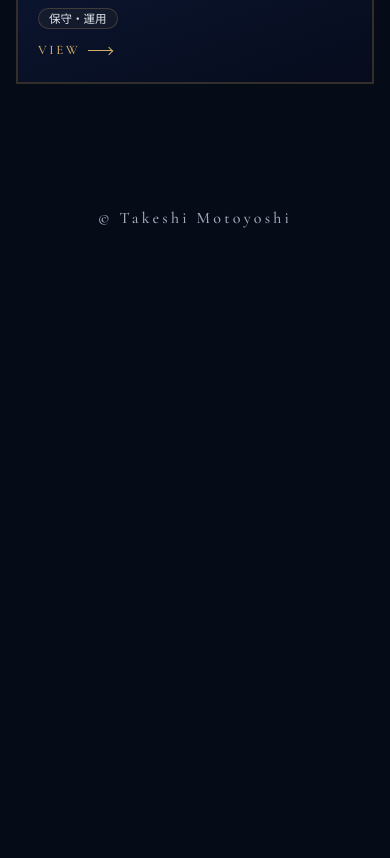
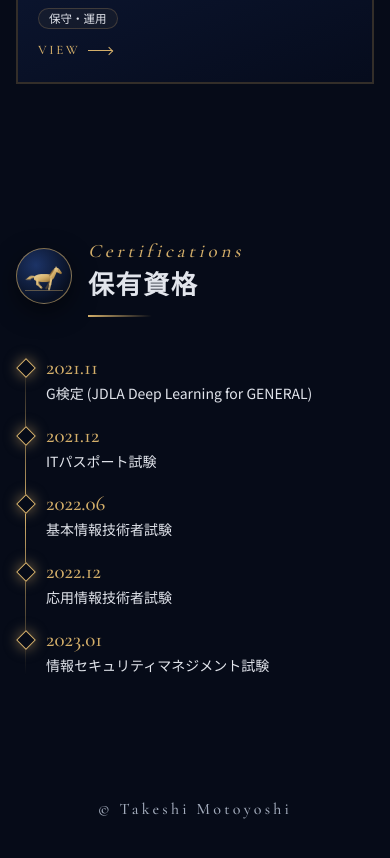
Before and after one commit to tmdressage/Portfolio, a Next.js app: page / in a window 390 px wide. Shown: the part 6788-7646 px from the top of the page. Before the commit the page ends 7069 px from the top, so only its background shows below. Built offline with nearby package versions, Linux system fonts and the light colour scheme; a web font is replaced by a local one.

Commit message:
feat: 保有資格欄を作成

```diff
--- a/src/app/page.tsx
+++ b/src/app/page.tsx
@@ -1,4 +1,6 @@
 import { Section } from '@/components/layouts/Section'
+import { CertificationTimeline } from '@/features/certification/components/CertificationTimeline'
+import { CERTIFICATIONS } from '@/features/certification/constants/certifications'
 import { ProfileHero } from '@/features/profile/components/ProfileHero'
 import { StrengthList } from '@/features/profile/components/StrengthList'
 import { PROFILE } from '@/features/profile/constants/profile'
@@ -22,6 +24,9 @@ export default function Home() {
         <Section id='works'>
           <ProjectList projects={PROJECTS} />
         </Section>
+        <Section id='certifications'>
+          <CertificationTimeline certifications={CERTIFICATIONS} />
+        </Section>
       </main>
       <footer className='px-4 pt-20 pb-12 text-center font-serif-en tracking-[0.2em] text-muted'>
         © {PROFILE.name}
--- /dev/null
+++ b/src/components/elements/TimelineMarker.tsx
@@ -0,0 +1,17 @@
+import { cn } from '@/lib/cn'
+
+type Props = {
+  className?: string
+}
+
+// 年表の印（金色に光るひし形）。縦並びの年表の左の線に置く。
+export function TimelineMarker({ className }: Props) {
+  return (
+    <span
+      className={cn(
+        'absolute top-2 -left-6.75 size-3.5 rotate-45 border border-gold bg-night shadow-[0_0_14px] shadow-gold/60',
+        className,
+      )}
+    />
+  )
+}
--- a/src/constants/sections.ts
+++ b/src/constants/sections.ts
@@ -5,6 +5,7 @@ export const SECTIONS = [
   { id: 'strengths', label: 'Strengths', title: '得意分野', gait: 'walk' },
   { id: 'skills', label: 'Skills', title: '保有技術', gait: 'trot' },
   { id: 'works', label: 'Works', title: '経験案件', gait: 'jump' },
+  { id: 'certifications', label: 'Certifications', title: '保有資格', gait: 'canter' },
 ] as const satisfies readonly { id: string; label: string; title: string; gait: Gait }[]
 
 export type SectionId = (typeof SECTIONS)[number]['id']
--- /dev/null
+++ b/src/features/certification/components/CertificationTimeline.tsx
@@ -0,0 +1,35 @@
+import { Reveal } from '@/components/elements/Reveal'
+import { TimelineMarker } from '@/components/elements/TimelineMarker'
+import type { Certification } from '@/type/certification'
+
+// 「yyyy.mm.dd」を「yyyy.mm」の形にする
+function formatYearMonth(date: string) {
+  return date.slice(0, 7).replace('-', '.')
+}
+
+type Props = {
+  certifications: Certification[]
+}
+
+// 資格の年表（PC では横並び、スマホでは縦並び）。点が順番に光りながら現れる
+export function CertificationTimeline({ certifications }: Props) {
+  return (
+    <ol className='relative grid gap-4.5 pl-7.5 before:absolute before:inset-y-0 before:left-2.25 before:w-px before:bg-linear-to-b before:from-transparent before:via-gold before:to-transparent md:grid-cols-5 md:gap-3 md:pt-8.5 md:pl-0 md:before:inset-x-0 md:before:top-3.5 md:before:bottom-auto md:before:h-px md:before:w-auto md:before:bg-linear-to-r'>
+      {certifications.map((certification, index) => (
+        <li key={certification.id}>
+          <Reveal delay={index * 0.15} className='relative text-sm md:text-center'>
+            {/* PC では横並びの線の上に置く */}
+            <TimelineMarker className='md:-top-6.75 md:left-1/2 md:-translate-x-1/2' />
+            <time
+              dateTime={certification.acquiredOn}
+              className='block font-serif-en text-[21px] text-gold'
+            >
+              {formatYearMonth(certification.acquiredOn)}
+            </time>
+            {certification.name}
+          </Reveal>
+        </li>
+      ))}
+    </ol>
+  )
+}
--- /dev/null
+++ b/src/features/certification/constants/certifications.ts
@@ -0,0 +1,30 @@
+import type { Certification } from '@/type/certification'
+
+// スキルシートの「資格」と取得年月
+export const CERTIFICATIONS: Certification[] = [
+  {
+    id: 1,
+    name: 'G検定 (JDLA Deep Learning for GENERAL)',
+    acquiredOn: '2021-11-06',
+  },
+  {
+    id: 2,
+    name: 'ITパスポート試験',
+    acquiredOn: '2021-12-27',
+  },
+  {
+    id: 3,
+    name: '基本情報技術者試験',
+    acquiredOn: '2022-06-27',
+  },
+  {
+    id: 4,
+    name: '応用情報技術者試験',
+    acquiredOn: '2022-12-22',
+  },
+  {
+    id: 5,
+    name: '情報セキュリティマネジメント試験',
+    acquiredOn: '2023-01-30',
+  },
+]
--- /dev/null
+++ b/src/type/certification.ts
@@ -0,0 +1,5 @@
+export type Certification = {
+  id: number
+  name: string
+  acquiredOn: string
+}
```
